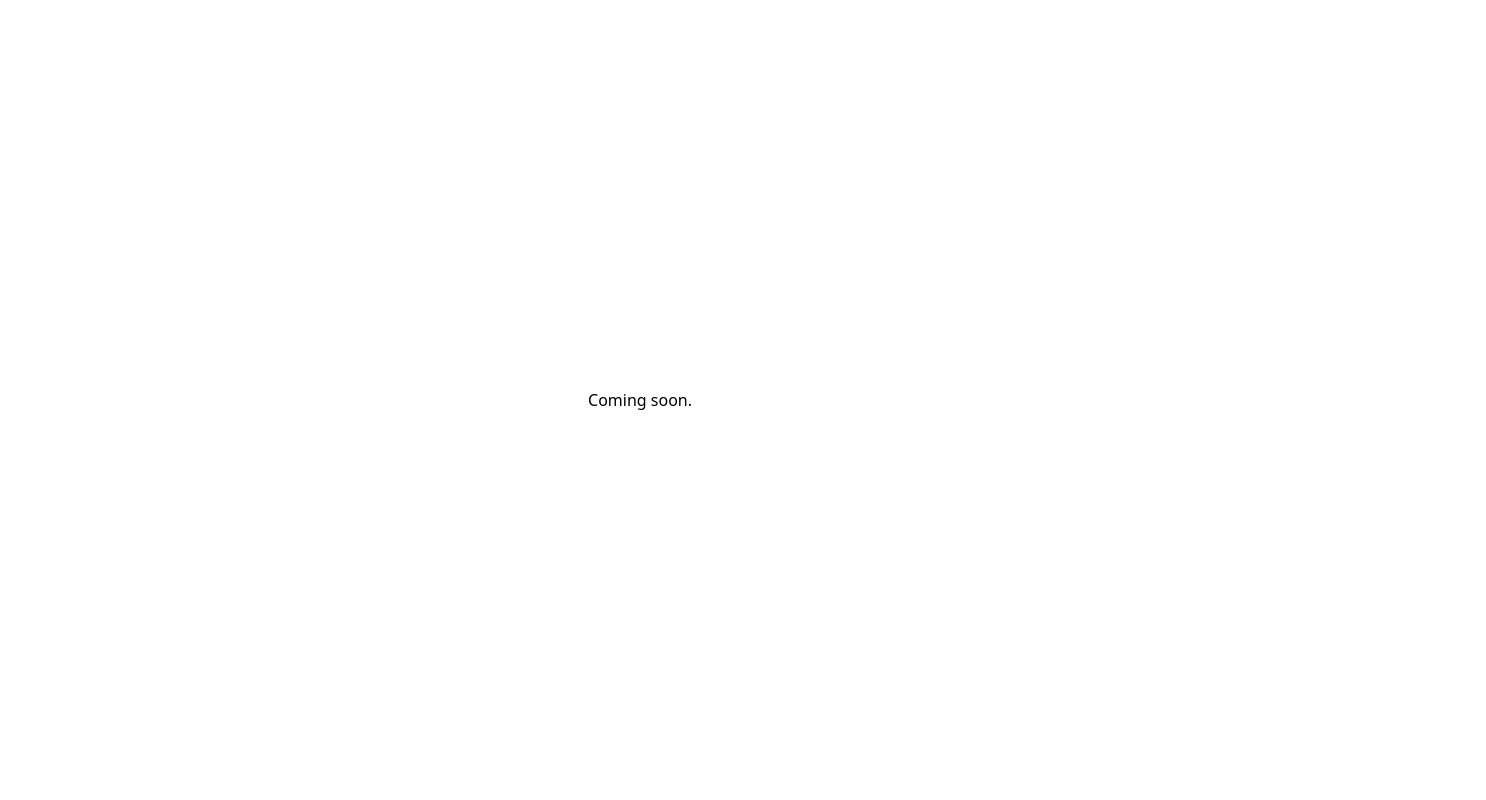
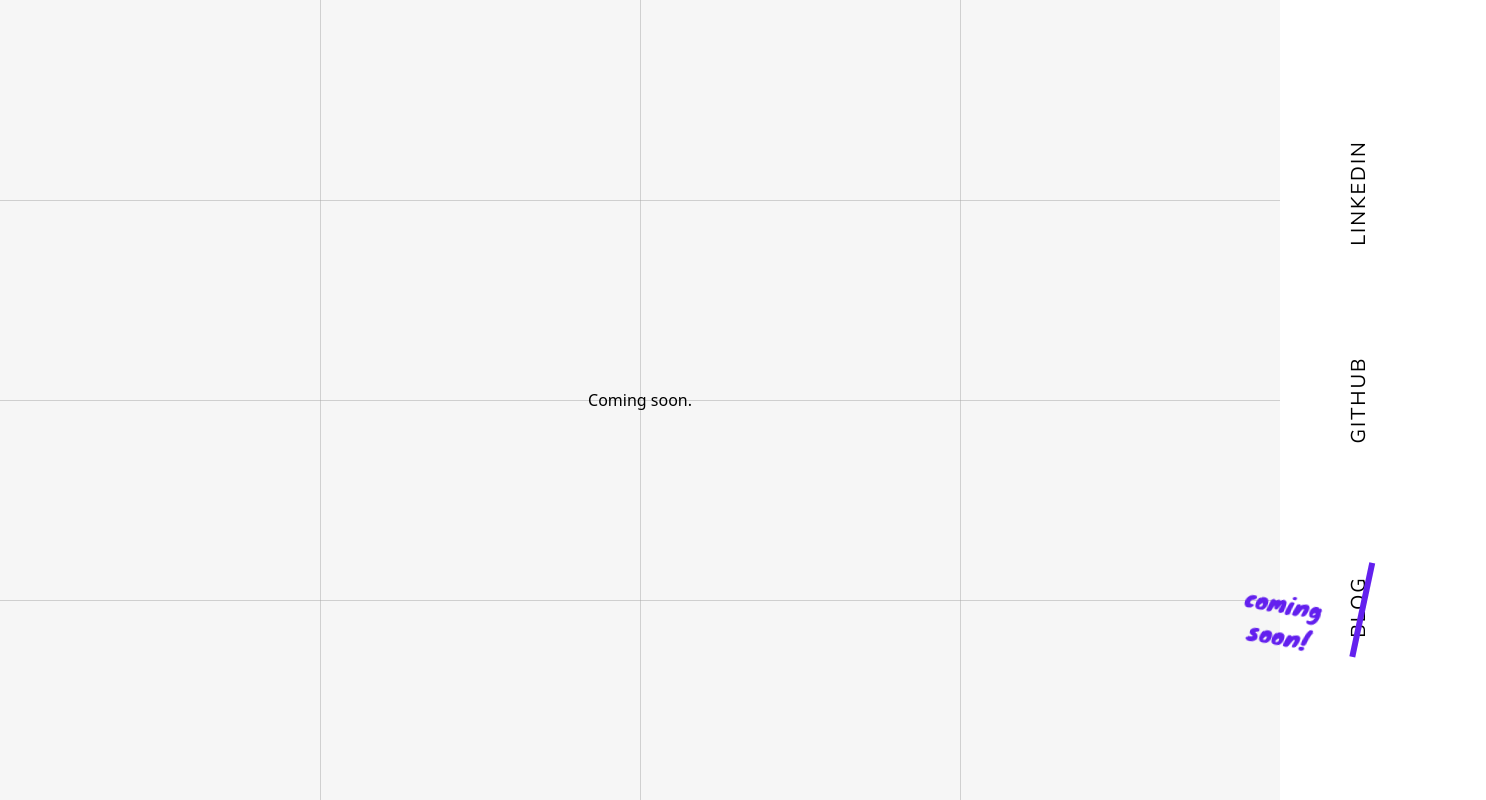
Before and after one commit to lynettelopez/lynette.dev, a SvelteKit app: page / in a window 1280 px wide. Shown: the whole page, 1486 px wide, since content can reach past the window. Built offline with nearby package versions, Linux system fonts and the light colour scheme.

Commit message:
Create root layout

```diff
--- a/src/routes/+layout.svelte
+++ b/src/routes/+layout.svelte
@@ -1,5 +1,27 @@
 <script lang="ts">
   import '../app.css';
+  import Sidenav from '$lib/components/Sidenav.svelte';
 </script>
 
-<slot />
+<div class="relative w-screen h-screen flex bg-gray-light">
+  <div class="z-0 absolute w-full h-full grid grid-cols-4">
+    <div class="w-px h-0 col-start-2 animate-grow-down bg-gray-dark opacity-50" />
+    <div class="w-px h-0 col-start-3 animate-grow-down animate-delay-100 bg-gray-dark opacity-50" />
+    <div class="w-px h-0 col-start-4 animate-grow-down animate-delay-200 bg-gray-dark opacity-50" />
+  </div>
+  <div class="z-0 absolute w-full h-full grid grid-rows-4">
+    <div class="w-0 h-px row-start-2 animate-grow-right bg-gray-dark opacity-50" />
+    <div
+      class="w-0 h-px row-start-3 animate-grow-right animate-delay-100 bg-gray-dark opacity-50"
+    />
+    <div
+      class="w-0 h-px row-start-4 animate-grow-right animate-delay-200 bg-gray-dark opacity-50"
+    />
+  </div>
+  <div class="z-10 basis-5/6">
+    <slot />
+  </div>
+  <div class="z-10 basis-1/6">
+    <Sidenav />
+  </div>
+</div>
```
